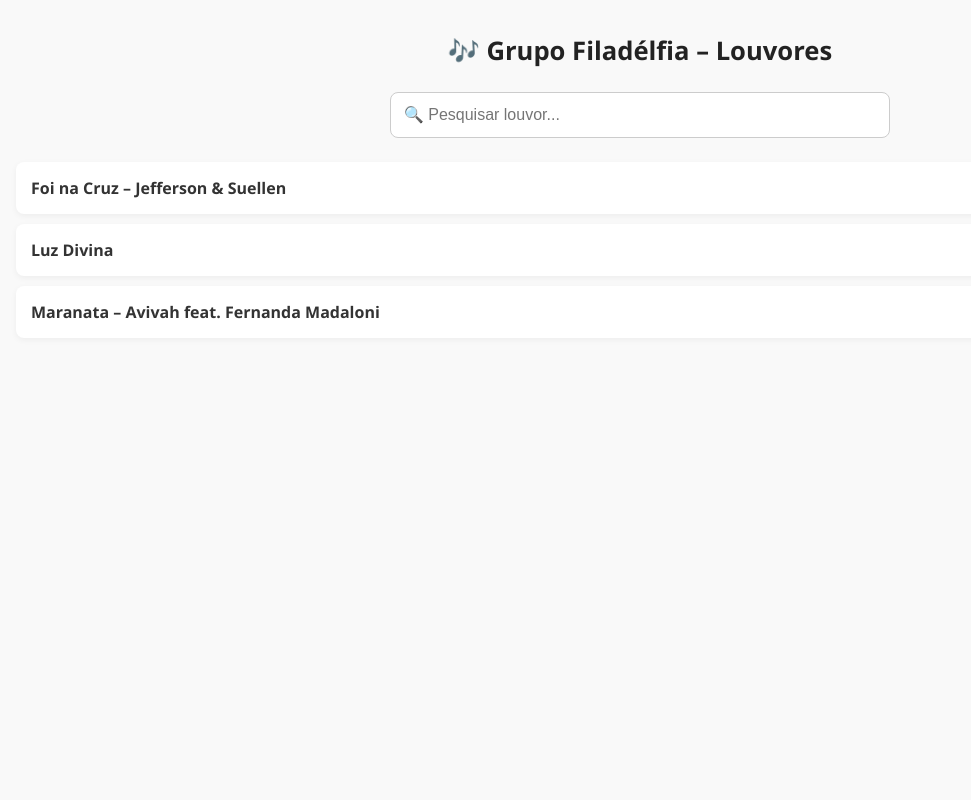
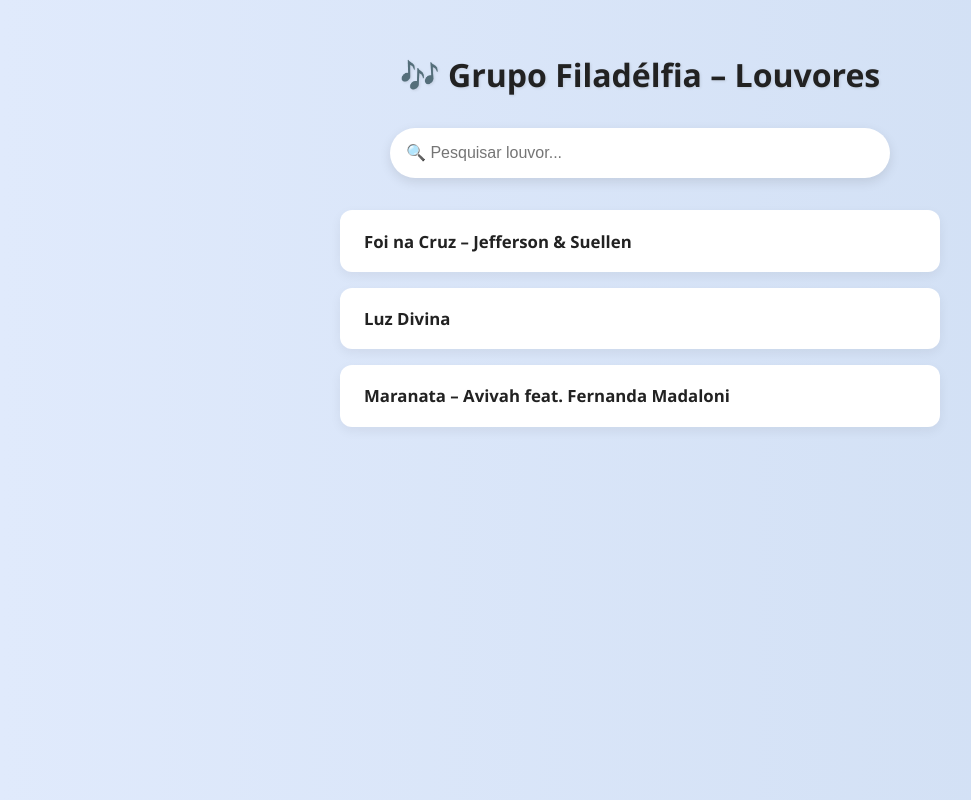
Before and after one commit to gustrodrigues018/filadelfia, a plain HTML site: page index.html in a window 1280 px wide. Shown: the whole page, without its empty margins (0-971 px from the left). Drawn offline with Linux system fonts and the light colour scheme.

Commit message:
Update index.html

```diff
--- a/index.html
+++ b/index.html
@@ -10,55 +10,70 @@
     }
 
     body {
-      font-family: 'Segoe UI', sans-serif;
-      background-color: #f9f9f9;
       margin: 0;
-      padding: 1rem;
+      padding: 0;
+      font-family: 'Segoe UI', 'Helvetica Neue', sans-serif;
+      background: linear-gradient(to right, #e0eafc, #cfdef3);
+      min-height: 100vh;
+      display: flex;
+      flex-direction: column;
+      align-items: center;
+      padding: 2rem 1rem;
     }
 
     h1 {
+      font-size: 2rem;
+      color: #222;
+      margin-bottom: 2rem;
       text-align: center;
-      font-size: 1.6rem;
-      margin-bottom: 1.5rem;
-      color: #222;
+      text-shadow: 1px 1px 3px rgba(0,0,0,0.1);
     }
 
     input[type="text"] {
-      display: block;
-      margin: 0 auto 1.5rem;
-      padding: 0.8rem;
       width: 100%;
       max-width: 500px;
-      border: 1px solid #ccc;
-      border-radius: 8px;
+      padding: 1rem;
       font-size: 1rem;
+      border: none;
+      border-radius: 999px;
+      outline: none;
+      box-shadow: 0 4px 12px rgba(0,0,0,0.1);
+      margin-bottom: 2rem;
+      transition: all 0.3s ease;
+    }
+
+    input[type="text"]:focus {
+      box-shadow: 0 4px 18px rgba(0,0,0,0.15);
     }
 
     ul {
       list-style: none;
       padding: 0;
       margin: 0;
+      width: 100%;
+      max-width: 600px;
     }
 
     li {
-      background: #fff;
-      margin-bottom: 10px;
-      padding: 15px;
-      border-radius: 8px;
-      box-shadow: 0 2px 6px rgba(0, 0, 0, 0.05);
-      transition: transform 0.2s ease;
+      background: #ffffff;
+      margin-bottom: 1rem;
+      padding: 1.2rem 1.5rem;
+      border-radius: 12px;
+      box-shadow: 0 4px 12px rgba(0, 0, 0, 0.06);
+      transition: transform 0.2s ease, box-shadow 0.3s ease;
     }
 
     li:hover {
-      transform: scale(1.01);
+      transform: translateY(-2px);
+      box-shadow: 0 6px 18px rgba(0, 0, 0, 0.12);
     }
 
     a {
       text-decoration: none;
-      color: #333;
-      font-weight: bold;
+      color: #222;
+      font-weight: 600;
+      font-size: 1.05rem;
       display: block;
-      word-wrap: break-word;
     }
 
     a:hover {
@@ -67,15 +82,16 @@
 
     @media (max-width: 600px) {
       h1 {
-        font-size: 1.3rem;
-      }
-
-      li {
-        padding: 12px;
+        font-size: 1.6rem;
       }
 
       input[type="text"] {
         font-size: 0.95rem;
+        padding: 0.8rem;
+      }
+
+      a {
+        font-size: 1rem;
       }
     }
   </style>
@@ -91,8 +107,8 @@
     const hinos = [
       { titulo: "Foi na Cruz – Jefferson & Suellen", id: "foi-na-cruz" },
       { titulo: "Luz Divina", id: "luz-divina" },
-      { titulo: "Maranata – Avivah feat. Fernanda Madaloni", id: "maranata" }
-      // Pode colocar mais louvores aqui!
+      { titulo: "Maranata – Avivah feat. Fernanda Madaloni", id: "maranata" },
+      // Adicione mais louvores aqui 👇
     ];
 
     const ul = document.getElementById("lista-hinos");
```
